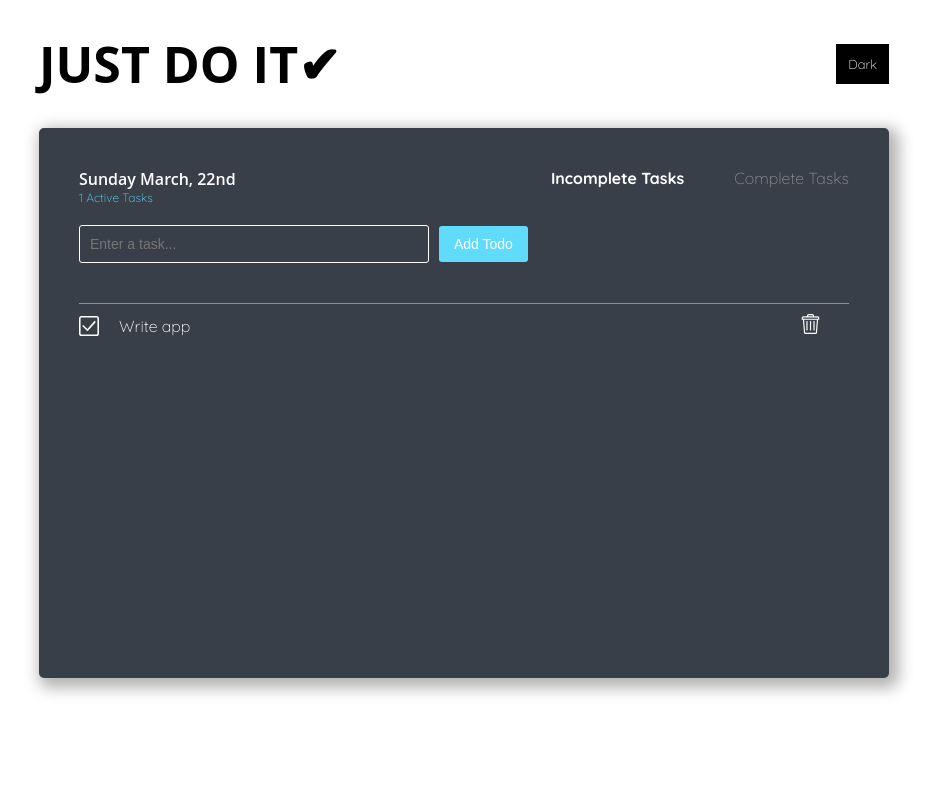
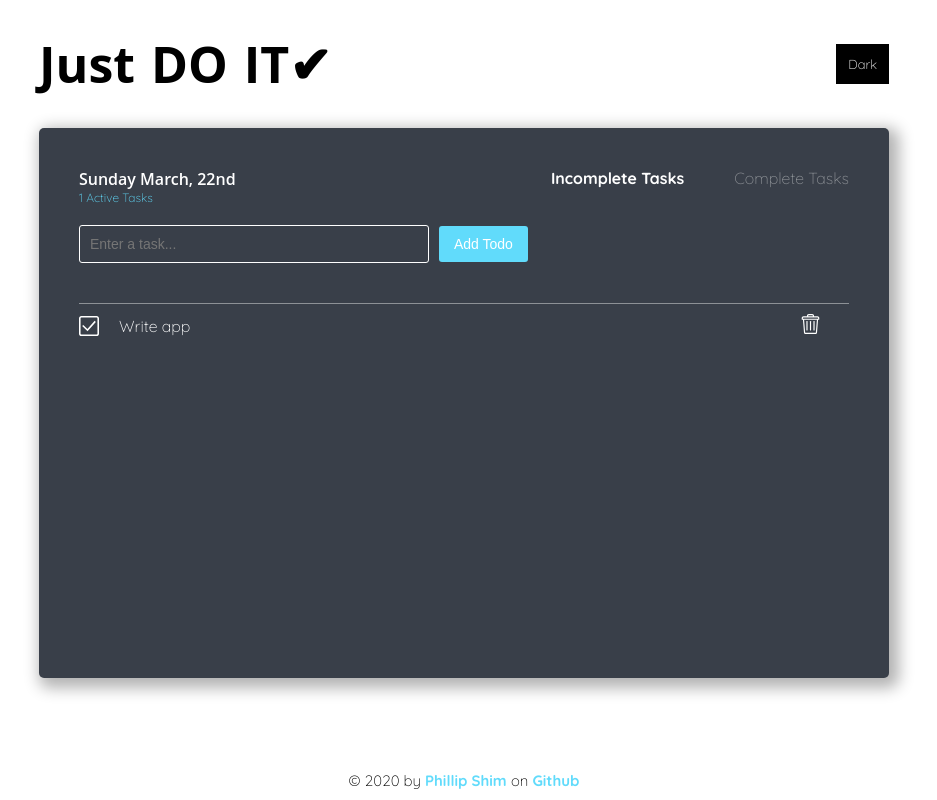
Before and after one commit to shimphillip/just-todo-it, a React (Create React App) app: page / in a window 1280 px wide. Shown: the whole page, without its empty margins (176-1113 px from the left). Built offline with nearby package versions, Linux system fonts and the light colour scheme.

Commit message:
add footer

```diff
--- a/src/components/App.scss
+++ b/src/components/App.scss
@@ -6,7 +6,7 @@
   --success-color: green;
 }
 
-[data-theme="dark"] {
+[data-theme='dark'] {
   --primary-color: white;
   --secondary-color: #61dbfb;
   --tertiary-color: #393f49;
@@ -57,7 +57,7 @@ html {
   src: local('OpenSans'), url(../fonts/OpenSans-Italic.ttf) format('truetype');
 }
 
-.center {
+.wrapper {
   display: flex;
   align-items: center;
   flex-direction: column;
@@ -72,6 +72,7 @@ html {
     h1 {
       font-family: 'Open Sans', sans-serif;
       font-size: 5rem;
+      word-spacing: 3px;
     }
   }
 
--- a/src/components/App.tsx
+++ b/src/components/App.tsx
@@ -4,8 +4,8 @@ import TodoList from './TodoList/TodoList';
 import './App.scss';
 import { BrowserRouter as Router, Switch, Route } from 'react-router-dom';
 import ToggleTheme from './ToggleTheme/ToggleTheme';
+import Footer from './Footer/Footer';
 
-// this is where you can update initial todos
 const initialTodos: Array<Todo> = [
   { text: 'Walk the dog', complete: true },
   { text: 'Write app', complete: false },
@@ -63,11 +63,10 @@ const App: React.FC<AppProps> = ({ initialTodosImport }) => {
   };
 
   return (
-    <Router>
-      <div className="center">
+    <div className="wrapper">
       <div className="introduction">
         <h1>
-            JUST DO IT
+          Just DO IT
           <span aria-label="Check mark" role="img">
             ✔
           </span>
@@ -75,6 +74,7 @@ const App: React.FC<AppProps> = ({ initialTodosImport }) => {
         <ToggleTheme darkMode={darkMode} toggleDarkMode={toggleDarkMode} />
       </div>
       <div className="container">
+        <Router>
           <Header todos={todos} addTodo={addTodo} />
           <div className="tasks">
             <Switch>
@@ -96,9 +96,10 @@ const App: React.FC<AppProps> = ({ initialTodosImport }) => {
               </Route>
             </Switch>
           </div>
+        </Router>
       </div>
+      <Footer />
     </div>
-    </Router>
   );
 };
 
--- /dev/null
+++ b/src/components/Footer/Footer.scss
@@ -0,0 +1,16 @@
+footer {
+  position: absolute;
+  bottom: 0;
+  margin-bottom: 10px;
+  font-size: 1.5rem;
+
+  a {
+    font-weight: bold;
+    color: var(--secondary-color);
+    text-decoration: none;
+
+    &:hover {
+      color: blue;
+    }
+  }
+}
--- /dev/null
+++ b/src/components/Footer/Footer.tsx
@@ -0,0 +1,25 @@
+import React from 'react';
+import './Footer.scss';
+
+const Footer = () => (
+  <footer>
+    &copy; {new Date().getFullYear()} by{' '}
+    <a
+      href="https://www.linkedin.com/in/phillipshim/"
+      target="_blank"
+      rel="noopener noreferrer"
+    >
+      Phillip Shim{' '}
+    </a>
+    on{' '}
+    <a
+      href="https://github.com/shimphillip/just-do-it"
+      target="_blank"
+      rel="noopener noreferrer"
+    >
+      Github
+    </a>
+  </footer>
+);
+
+export default Footer;
--- a/src/components/TodoList/TodoList.scss
+++ b/src/components/TodoList/TodoList.scss
@@ -1,4 +1,3 @@
 .tasks {
-  height: calc(850px - 435px);
   overflow-y: scroll;
 }
```
Lines whose indentation alone changed are shown as unchanged.
